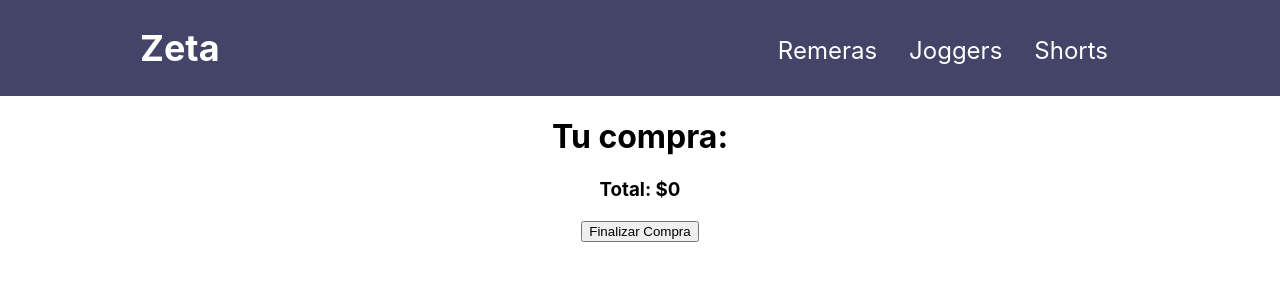
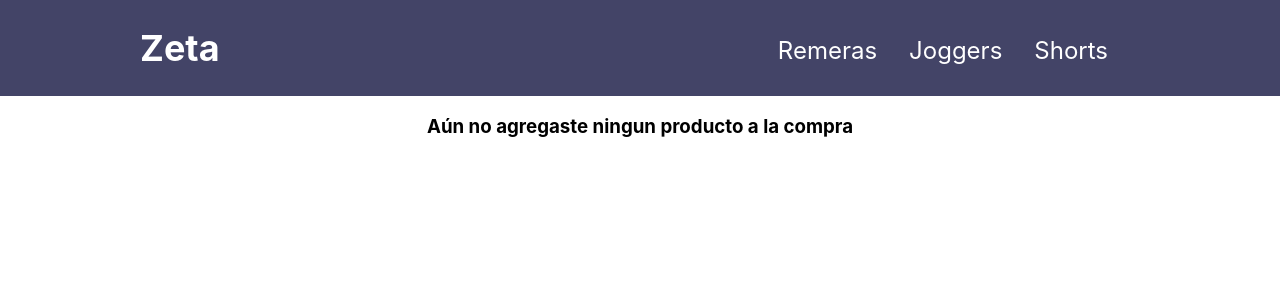
Before and after one commit to DamianPonc3/Zeta, a React (Create React App) app: page /cart in a window 1280 px wide. Shown: the top 300 px of the page. Built offline with nearby package versions, Linux system fonts and the light colour scheme.

Commit message:
cambios menores

```diff
--- a/src/components/Cart/Cart.js
+++ b/src/components/Cart/Cart.js
@@ -3,12 +3,14 @@ import CartContext from "../context/CartContext"
 
 const Cart = () => {
 
-    const { cart, removeItem, getTotal } = useContext(CartContext)
+    const { cart, removeItem, getTotal, getQuantity } = useContext(CartContext)
 
+    const quantity = getQuantity()
     return(
         <div>
-            <h1>Tu compra:</h1>
-            <div>
+
+            {quantity ? <div>
+                <h1>Tu compra:</h1>
                 {cart.map(prod => {
                     return(
                         <div key={prod.id}>
@@ -22,8 +24,10 @@ const Cart = () => {
                     )})
                 }
                 <h3>Total: ${getTotal()}</h3>
+
                 <button>Finalizar Compra</button>
-            </div>
+            </div> :
+            <h3> Aún no agregaste ningun producto a la compra</h3>}
         </div>
     )
 }
```
